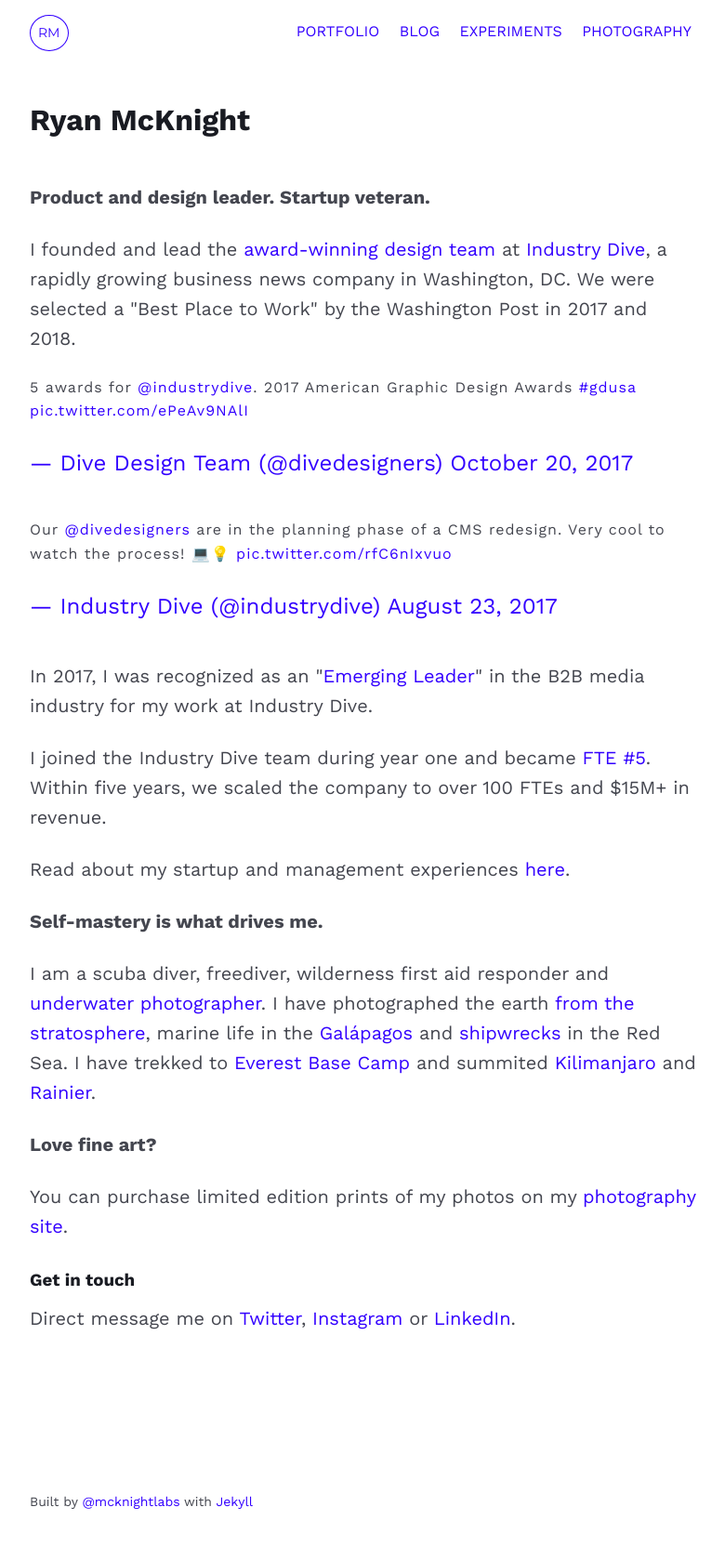
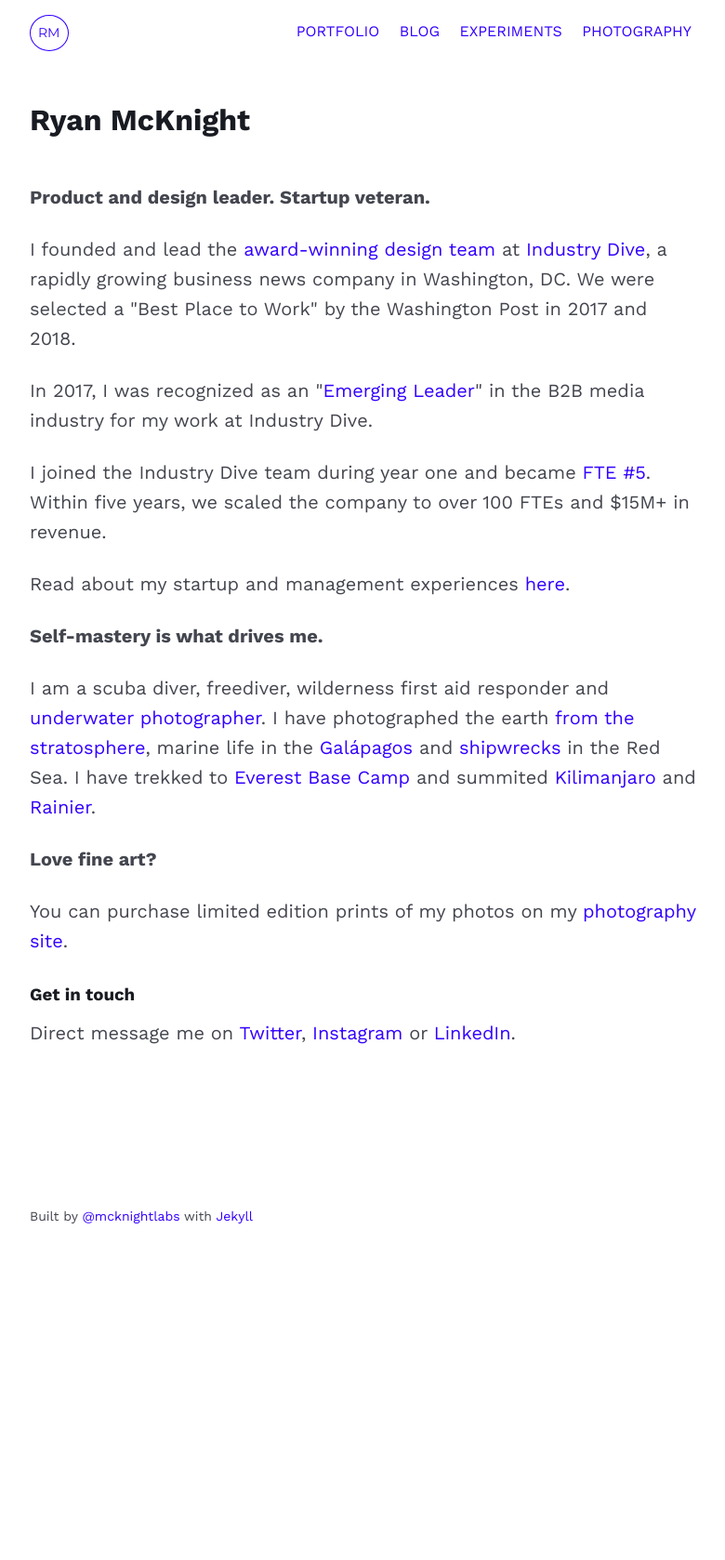
Before and after one commit to mcknightlabs/rtmup, a Jekyll site: the page built from index.html, in a window 1280 px wide. Shown: the whole page at 93% size, without its empty margins (248-1028 px from the left). Built offline with Jekyll 4.4.1, drawn with Linux system fonts in a browser that asks for light colours; comment, search, counter and statistics services are not loaded; after the commit the page ends 1371 px from its top, so only the background shows below that.

Commit message:
updates home page

```diff
--- a/index.html
+++ b/index.html
@@ -15,15 +15,6 @@ og_type: website
 <p><strong>Product and design leader. Startup veteran.</strong></p>
 
 <p>I founded and lead the <a href="https://www.industrydive.com/news/post/honoring-industry-dives-award-winning-design-leader/">award-winning</a> <a href="https://design.industrydive.com/">design team</a> at <a href="https://www.industrydive.com/">Industry Dive</a>, a rapidly growing business news company in Washington, DC. We were selected a "Best Place to Work" by the Washington Post in 2017 and 2018.
-
-<figure><blockquote class="twitter-tweet" data-lang="en"><p lang="en" dir="ltr">5 awards for <a href="https://twitter.com/industrydive?ref_src=twsrc%5Etfw">@industrydive</a>. 2017 American Graphic Design Awards <a href="https://twitter.com/hashtag/gdusa?src=hash&amp;ref_src=twsrc%5Etfw">#gdusa</a> <a href="https://t.co/ePeAv9NAlI">pic.twitter.com/ePeAv9NAlI</a></p>&mdash; Dive Design Team (@divedesigners) <a href="https://twitter.com/divedesigners/status/921487568860073984?ref_src=twsrc%5Etfw">October 20, 2017</a></blockquote>
-<script async src="https://platform.twitter.com/widgets.js" charset="utf-8"></script>
-</figure>
-
-<figure>
-<blockquote class="twitter-tweet" data-lang="en"><p lang="en" dir="ltr">Our <a href="https://twitter.com/divedesigners?ref_src=twsrc%5Etfw">@divedesigners</a> are in the planning phase of a CMS redesign. Very cool to watch the process! 💻💡 <a href="https://t.co/rfC6nIxvuo">pic.twitter.com/rfC6nIxvuo</a></p>&mdash; Industry Dive (@industrydive) <a href="https://twitter.com/industrydive/status/900445325219037185?ref_src=twsrc%5Etfw">August 23, 2017</a></blockquote>
-<script async src="https://platform.twitter.com/widgets.js" charset="utf-8"></script>
-</figure>
 
 <p>In 2017, I was recognized as an "<a href="http://www.siia.net/bims/SPECIAL-PROGRAMS/Emerging-Leader-Awards">Emerging Leader</a>" in the B2B media industry for my work at Industry Dive.</p>
 
```
